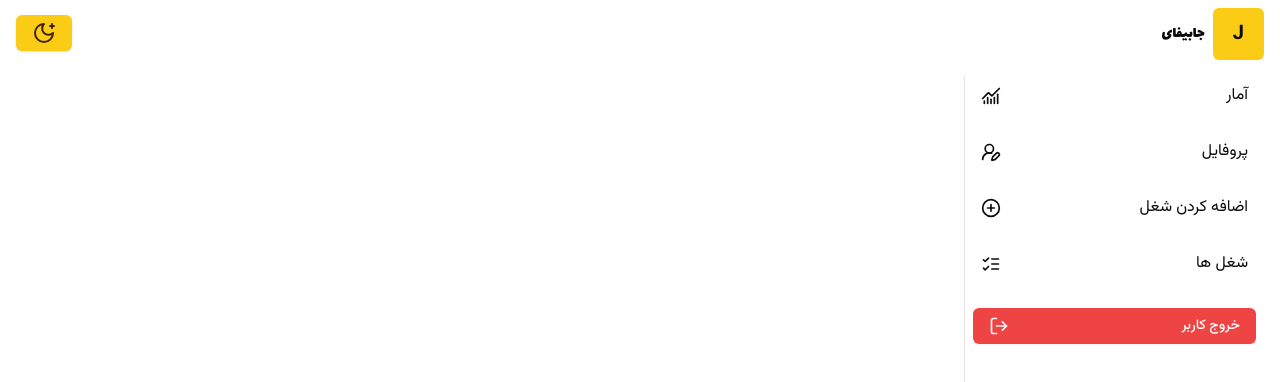
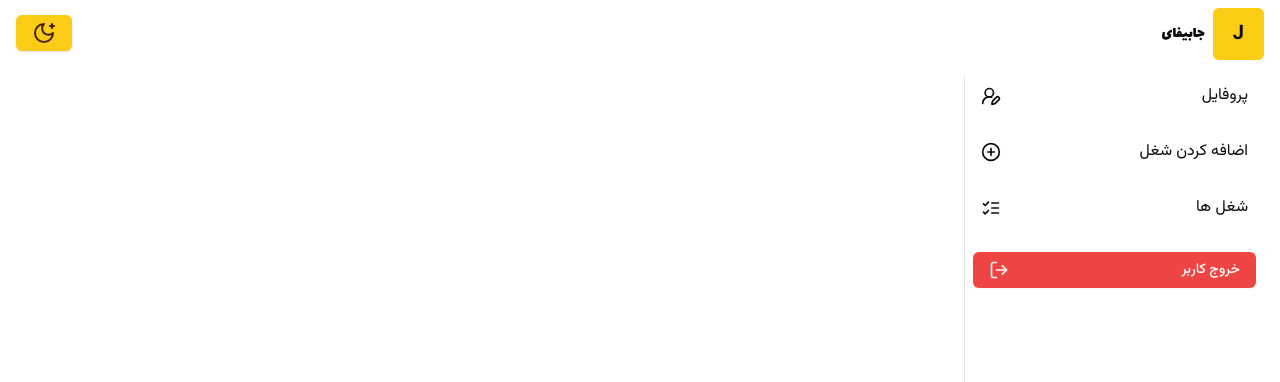
Before and after one commit to sabafarzanegan/jobify-app, a React (Vite) app: page /dashboard in a window 1280 px wide. Shown: the top 382 px of the page. Built offline with nearby package versions, Linux system fonts and the light colour scheme; sample sign-in values are in the browser's storage.

Commit message:
change redirect

```diff
--- a/src/App.tsx
+++ b/src/App.tsx
@@ -22,8 +22,8 @@ function App() {
             <Dashboard />
           </PrivateRoute>
         }>
-        <Route index path="stats" element={<Stats />} />
-        <Route path="all-jobs" element={<Alljobs />} />
+        <Route path="stats" element={<Stats />} />
+        <Route index path="all-jobs" element={<Alljobs />} />
         <Route path="add-job" element={<Addjob />} />
         <Route path="profile" element={<Profile />} />
       </Route>
--- a/src/components/main/Loginform.tsx
+++ b/src/components/main/Loginform.tsx
@@ -46,7 +46,7 @@ function Loginform() {
 
       if (res.status === 200) {
         toast("ورود شماباموفقیت انجام شد", { position: "bottom-right" });
-        navigate("/dashboard");
+        navigate("/dashboard/all-jobs");
         dispatch(loginUser(res?.data?.user));
       }
     } catch (error) {
--- a/src/components/main/Sidebar.tsx
+++ b/src/components/main/Sidebar.tsx
@@ -18,18 +18,6 @@ function Sidebar() {
   return (
     <aside className="h-svh w-[300px] border-l px-2 relative hidden md:block">
       <ul className="flex flex-col gap-y-4 ">
-        <li>
-          <Link
-            to="/dashboard/stats"
-            className={`flex items-center justify-between p-2  ${
-              location.pathname === "/dashboard/stats"
-                ? "bg-primary rounded-md dark:text-gray-950"
-                : ""
-            }`}>
-            <span>آمار</span>
-            <ChartNoAxesCombined className="w-5 h-5" />
-          </Link>
-        </li>
         <li>
           <Link
             to="/dashboard/profile"
```
